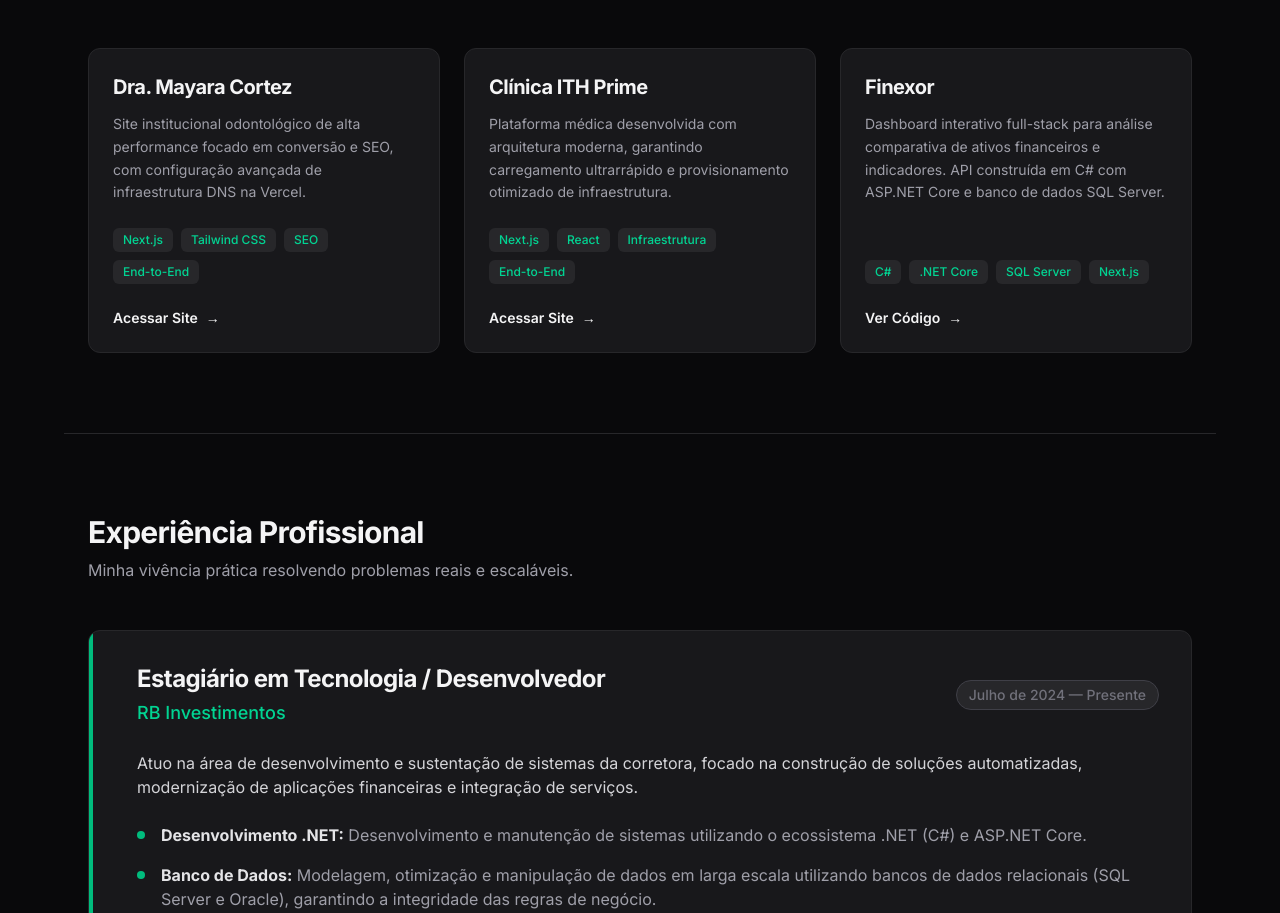
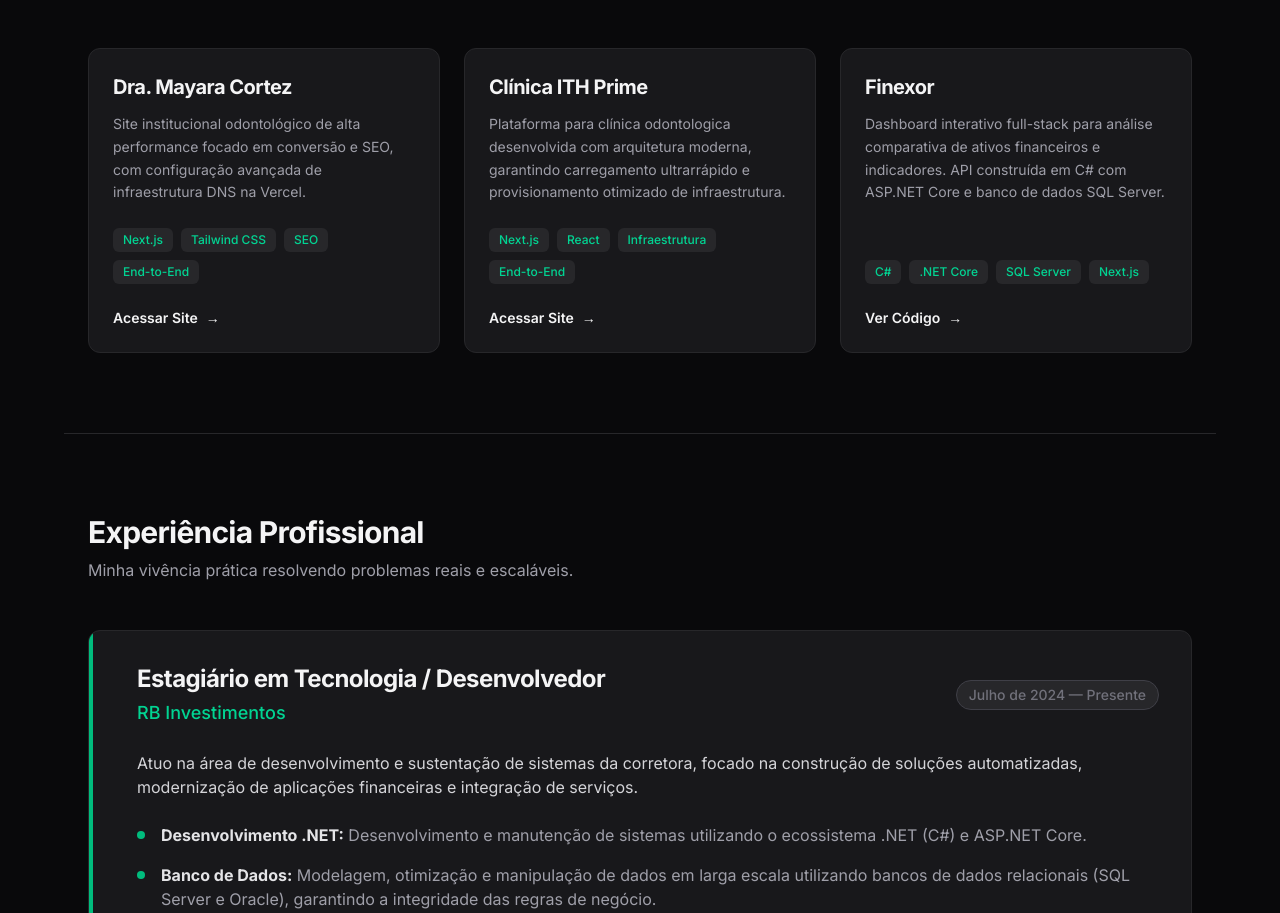
Before and after one commit to Gabriel-2911/meu-portfolio, a Next.js app: page / in a window 1280 px wide. Shown: the part 829-1742 px from the top of the page. Built offline with nearby package versions, Linux system fonts and the light colour scheme.

Commit message:
Update description for Clínica ITH Prime

```diff
--- a/app/page.tsx
+++ b/app/page.tsx
@@ -18,7 +18,7 @@
     },
     {
       title: "Clínica ITH Prime",
-      description: "Plataforma médica desenvolvida com arquitetura moderna, garantindo carregamento ultrarrápido e provisionamento otimizado de infraestrutura.",
+      description: "Plataforma para clínica odontologica desenvolvida com arquitetura moderna, garantindo carregamento ultrarrápido e provisionamento otimizado de infraestrutura.",
       techs: ["Next.js", "React", "Infraestrutura", "End-to-End"],
       category: "Full-Stack",
       link: "https://ithprime.com.br/",
```
